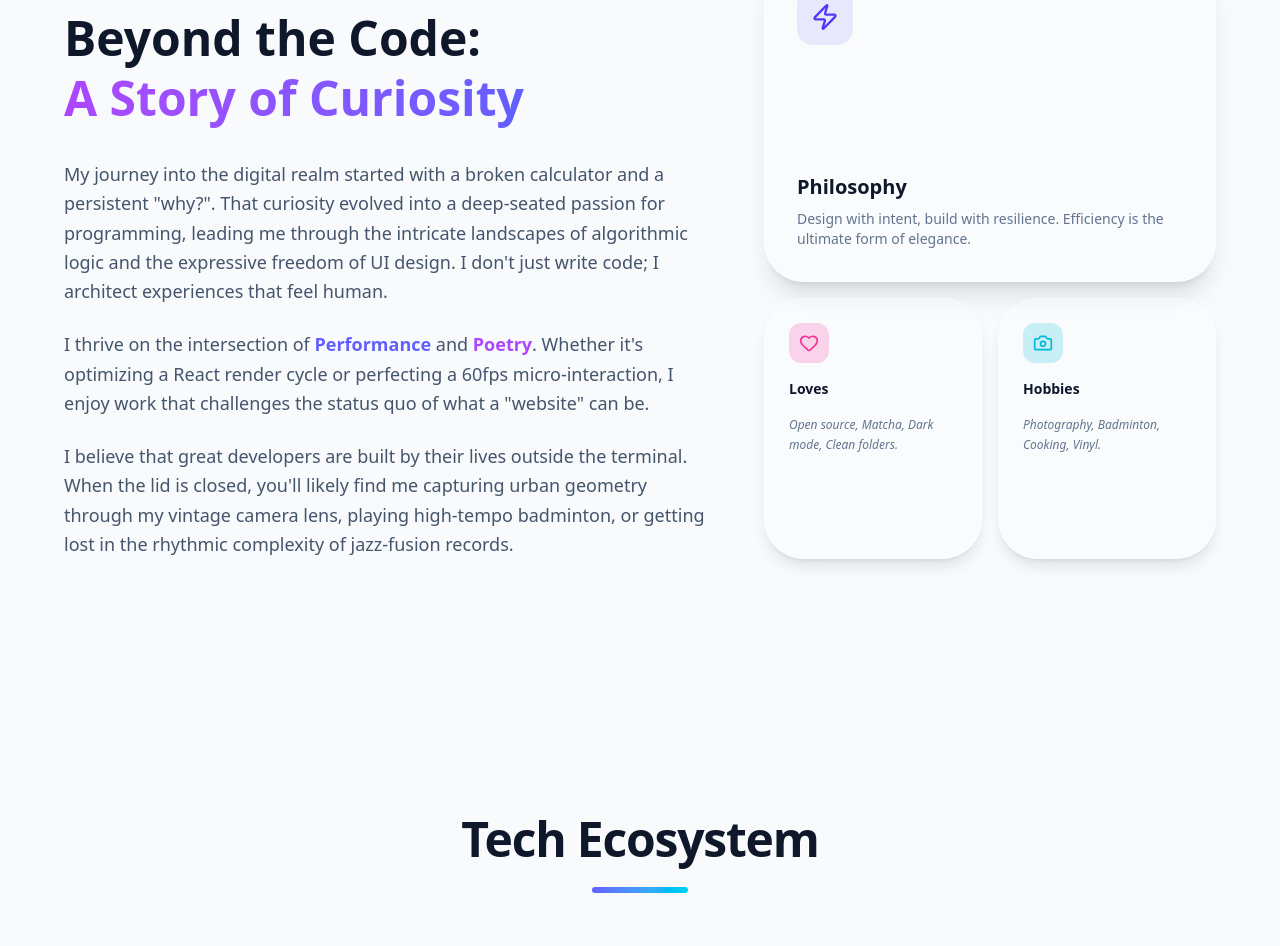
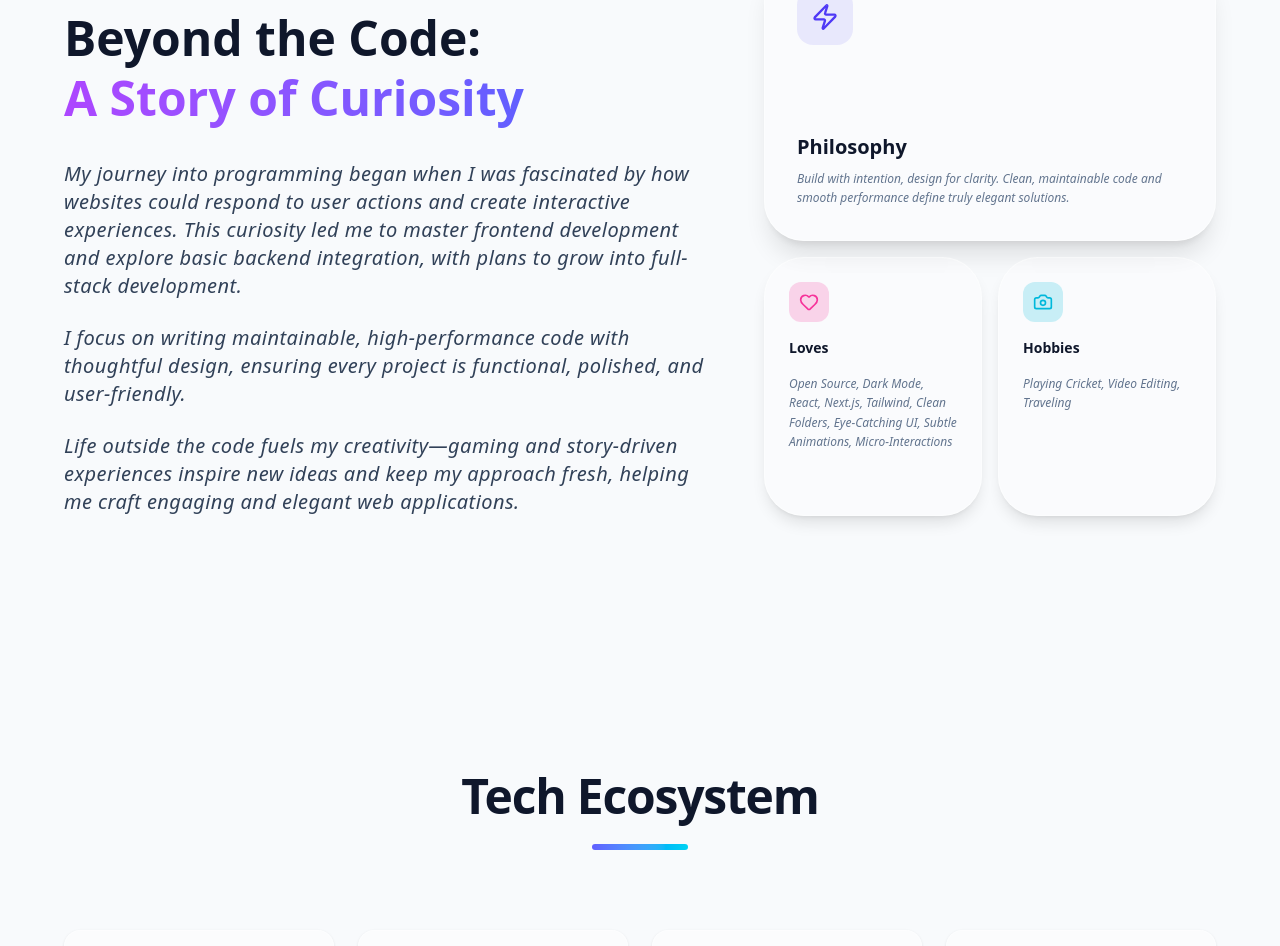
Before and after one commit to Turzo02/turzo.dev, a React (Vite) app: page / in a window 1280 px wide. Shown: the part 985-1931 px from the top of the page. Built offline with nearby package versions, Linux system fonts and the light colour scheme.

Commit message:
About Section Updated

```diff
--- a/src/sections/AboutSection.jsx
+++ b/src/sections/AboutSection.jsx
@@ -1,6 +1,6 @@
-import React from 'react';
-import { Zap, Heart, Camera } from 'lucide-react';
-import { useScrollReveal } from '../hooks/useScrollReveal';
+import React from "react";
+import { Zap, Heart, Camera } from "lucide-react";
+import { useScrollReveal } from "../hooks/useScrollReveal";
 
 export const AboutSection = () => {
   const [ref, isVisible] = useScrollReveal();
@@ -9,28 +9,44 @@ export const AboutSection = () => {
     <section id="about" className="w-full py-32 px-4 md:px-8">
       <div
         ref={ref}
-        className={`max-w-6xl w-full mx-auto transition-all duration-1000 ${isVisible ? 'opacity-100 translate-y-0' : 'opacity-0 translate-y-20'}`}
+        className={`max-w-6xl w-full mx-auto transition-all duration-1000 ${
+          isVisible ? "opacity-100 translate-y-0" : "opacity-0 translate-y-20"
+        }`}
       >
         <div className="grid grid-cols-1 lg:grid-cols-12 gap-12">
           {/* Bio Text */}
           <div className="lg:col-span-7 flex flex-col gap-8">
             <div className="flex items-center gap-4 text-indigo-500">
               <div className="h-px w-12 bg-indigo-500/50"></div>
-              <span className="text-sm font-black uppercase tracking-[0.3em]">The Narrative</span>
+              <span className="text-sm font-black uppercase tracking-[0.3em]">
+                The Narrative
+              </span>
             </div>
             <h2 className="text-4xl md:text-5xl font-black text-slate-900 dark:text-white leading-tight">
-              Beyond the Code: <br/>
-              <span className="text-transparent bg-clip-text bg-linear-to-r from-purple-500 to-indigo-500">A Story of Curiosity</span>
+              Beyond the Code: <br />
+              <span className="text-transparent bg-clip-text bg-linear-to-r from-purple-500 to-indigo-500">
+                A Story of Curiosity
+              </span>
             </h2>
-            <div className="space-y-6 text-lg text-slate-600 dark:text-slate-400 leading-relaxed font-medium">
-              <p>
-                My journey into the digital realm started with a broken calculator and a persistent "why?". That curiosity evolved into a deep-seated passion for programming, leading me through the intricate landscapes of algorithmic logic and the expressive freedom of UI design. I don't just write code; I architect experiences that feel human.
+            <div className="space-y-6 text-base md:text-lg text-slate-700 dark:text-slate-300 leading-relaxed font-sans tracking-wide max-w-3xl mx-auto px-4 md:px-0">
+              <p className="text-lg md:text-xl text-slate-700 dark:text-slate-300 font-medium italic">
+                My journey into programming began when I was fascinated by how
+                websites could respond to user actions and create interactive
+                experiences. This curiosity led me to master frontend
+                development and explore basic backend integration, with plans to
+                grow into full-stack development.
               </p>
-              <p>
-                I thrive on the intersection of <span className="text-indigo-500 font-bold">Performance</span> and <span className="text-purple-500 font-bold">Poetry</span>. Whether it's optimizing a React render cycle or perfecting a 60fps micro-interaction, I enjoy work that challenges the status quo of what a "website" can be.
+
+              <p className="text-lg md:text-xl text-slate-700 dark:text-slate-300 font-medium italic">
+                I focus on writing maintainable, high-performance code with
+                thoughtful design, ensuring every project is functional,
+                polished, and user-friendly.
               </p>
-              <p>
-                I believe that great developers are built by their lives outside the terminal. When the lid is closed, you'll likely find me capturing urban geometry through my vintage camera lens, playing high-tempo badminton, or getting lost in the rhythmic complexity of jazz-fusion records.
+
+              <p className="text-lg md:text-xl text-slate-700 dark:text-slate-300 font-medium italic">
+                Life outside the code fuels my creativity—gaming and
+                story-driven experiences inspire new ideas and keep my approach
+                fresh, helping me craft engaging and elegant web applications.
               </p>
             </div>
           </div>
@@ -42,8 +58,13 @@ export const AboutSection = () => {
                 <Zap size={28} />
               </div>
               <div className="mt-12">
-                <h4 className="text-slate-900 dark:text-white font-black text-xl mb-2">Philosophy</h4>
-                <p className="text-slate-500 dark:text-slate-400 text-sm">Design with intent, build with resilience. Efficiency is the ultimate form of elegance.</p>
+                <h4 className="text-slate-900 dark:text-white font-black text-xl mb-2">
+                  Philosophy
+                </h4>
+                <p className="text-slate-500 dark:text-slate-400 text-xs leading-relaxed italic">
+                  Build with intention, design for clarity. Clean, maintainable
+                  code and smooth performance define truly elegant solutions.
+                </p>
               </div>
             </div>
 
@@ -51,16 +72,25 @@ export const AboutSection = () => {
               <div className="size-10 rounded-xl bg-pink-500/20 text-pink-500 flex items-center justify-center">
                 <Heart size={20} />
               </div>
-              <p className="text-slate-900 dark:text-white font-bold text-sm">Loves</p>
-              <p className="text-slate-500 dark:text-slate-400 text-xs leading-relaxed italic">Open source, Matcha, Dark mode, Clean folders.</p>
+              <p className="text-slate-900 dark:text-white font-bold text-sm">
+                Loves
+              </p>
+              <p className="text-slate-500 dark:text-slate-400 text-xs leading-relaxed italic">
+                Open Source, Dark Mode, React, Next.js, Tailwind, Clean Folders,
+                Eye-Catching UI, Subtle Animations, Micro-Interactions
+              </p>
             </div>
 
             <div className="p-6 rounded-[2.5rem] bg-white/30 dark:bg-white/5 border border-white/40 dark:border-white/10 backdrop-blur-xl flex flex-col gap-4 hover:-translate-y-2 transition-all shadow-lg">
               <div className="size-10 rounded-xl bg-cyan-500/20 text-cyan-500 flex items-center justify-center">
                 <Camera size={20} />
               </div>
-              <p className="text-slate-900 dark:text-white font-bold text-sm">Hobbies</p>
-              <p className="text-slate-500 dark:text-slate-400 text-xs leading-relaxed italic">Photography, Badminton, Cooking, Vinyl.</p>
+              <p className="text-slate-900 dark:text-white font-bold text-sm">
+                Hobbies
+              </p>
+              <p className="text-slate-500 dark:text-slate-400 text-xs leading-relaxed italic">
+                Playing Cricket, Video Editing, Traveling
+              </p>
             </div>
           </div>
         </div>
```
